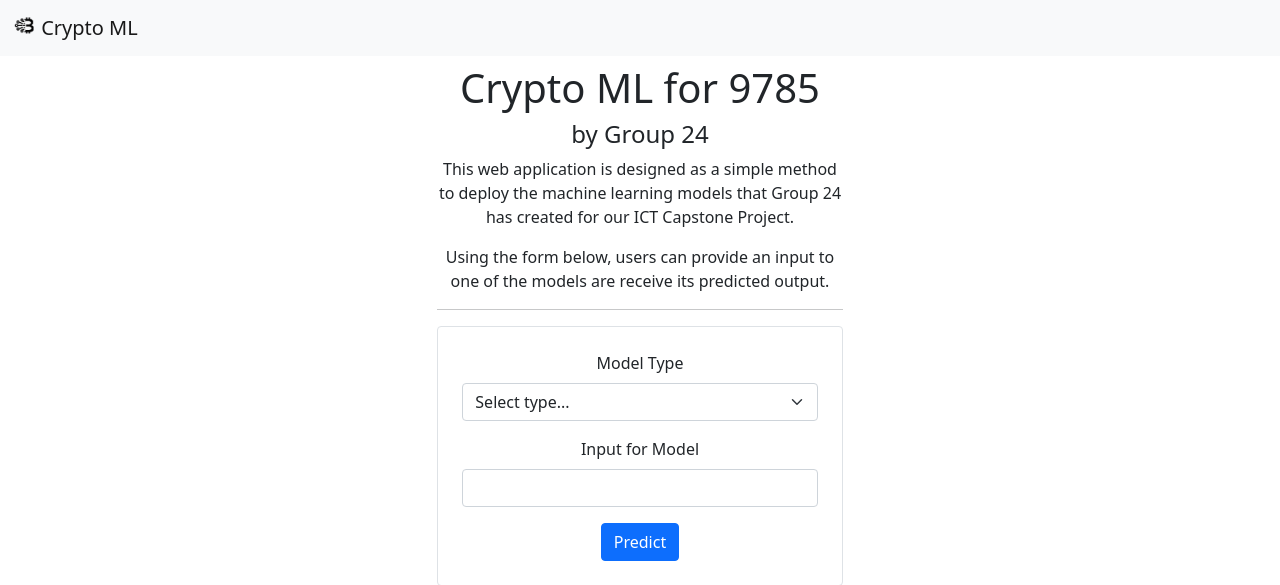
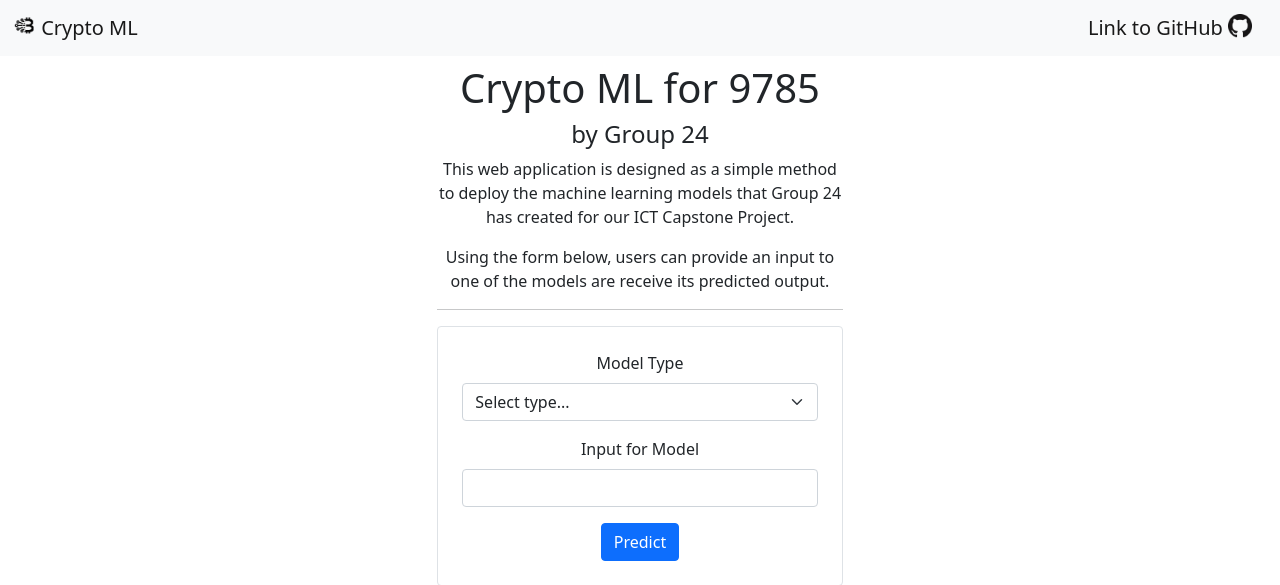
Before and after one commit to MrDegglan/9785-crypto-ml, a Flask app: page / in a window 1280 px wide. Shown: the top 585 px of the page. Run offline with Flask 2, Linux system fonts and the light colour scheme.

Commit message:
Added link to GitHub repo

```diff
--- a/templates/index.html
+++ b/templates/index.html
@@ -13,10 +13,14 @@
 <body>
     <nav class="navbar navbar-light bg-light">
         <div class="container-fluid">
-          <a class="navbar-brand" href="/">
-            <img src="../static/Machine_Bitcoin_5x.png" alt="" width="24" height="24" class="d-inline-block align-text-top">
-            Crypto ML
-          </a>
+            <a class="navbar-brand" href="/">
+                <img src="../static/Machine_Bitcoin_5x.png" alt="" width="24" height="24" class="d-inline-block align-text-top">
+                Crypto ML
+            </a>
+            <a class="navbar-brand" href="https://github.com/MrDegglan/9785-crypto-ml/tree/main">
+                Link to GitHub
+                <img src="../static/GitHub-Mark-32px.png" alt="" width="24" height="24" class="d-inline-block align-text-top">
+            </a>
         </div>
     </nav>
 
```
Also changed, not shown: static/GitHub-Mark-32px.png (added).
